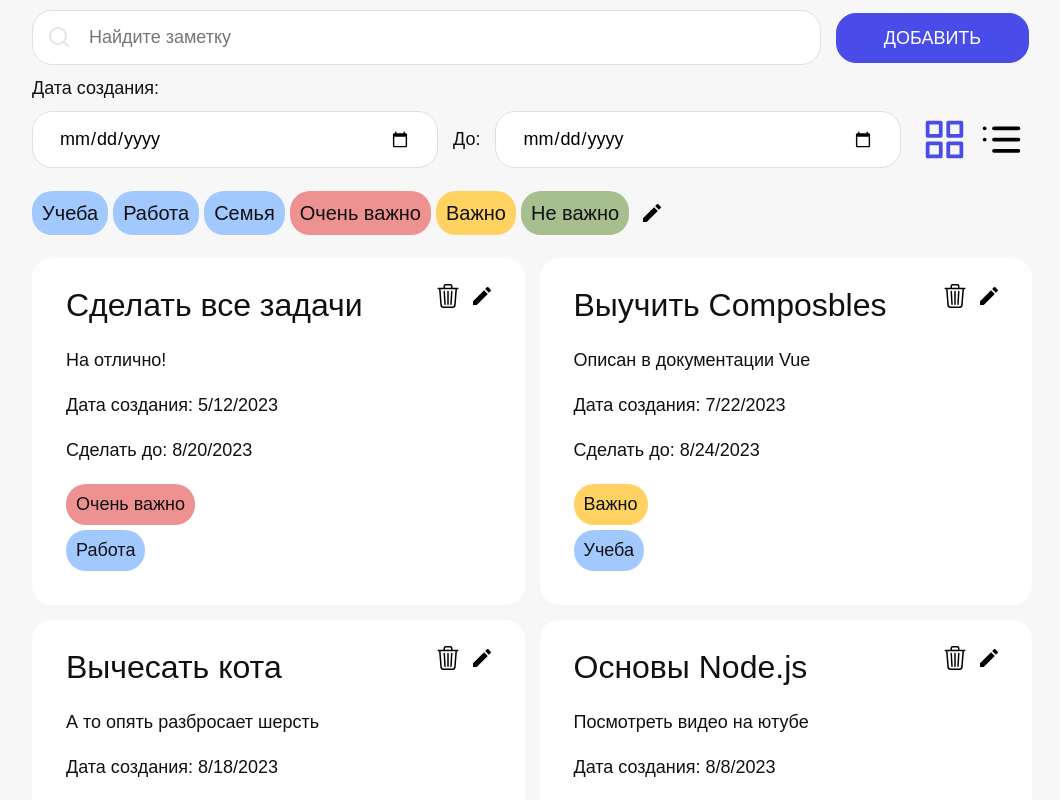
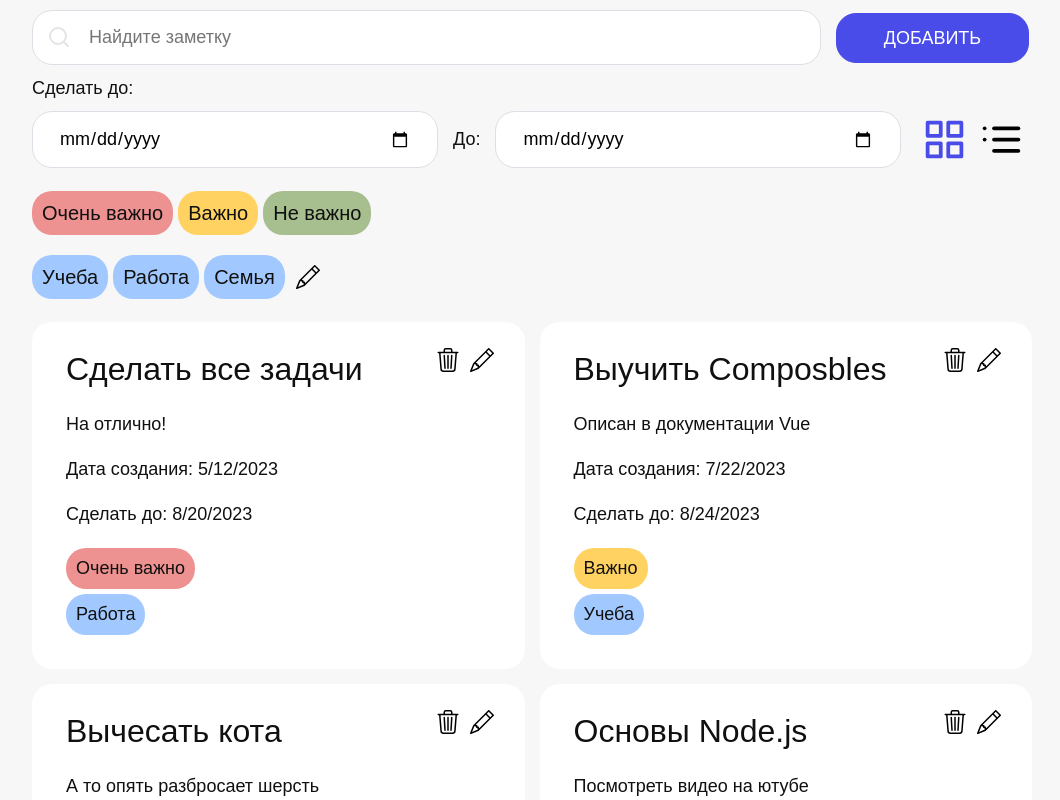
Before and after one commit to zva-2000/Note-App, a Vue app: page / in a window 1280 px wide. Shown: the top 800 px of the page, without its empty margins (108-1168 px from the left). Built offline with nearby package versions, Linux system fonts and the light colour scheme.

Commit message:
Новое приложение

```diff
--- a/src/components/AllNotes.vue
+++ b/src/components/AllNotes.vue
@@ -46,7 +46,7 @@
 }
 
 .Grid {
-  align-items: center;
+  align-items: flex-start;
   flex-wrap: wrap;
   grid-template-columns: repeat(2, 1fr);
   row-gap: 15px;
@@ -54,7 +54,7 @@
 }
 
 .List {
-  padding: 15px 0;
+  padding: 13px 0;
   grid-template-columns: repeat(1, 1fr);
 }
 
--- a/src/components/BaseTag.vue
+++ b/src/components/BaseTag.vue
@@ -79,7 +79,7 @@
 }
 
 .active.base-style,
-.hover.base-style:hover {
+.hover.base-style:hover, .deletable-btn:hover {
   background-color: #3f8bf5;
   color: white;
 }
--- a/src/components/DeletableTag.vue
+++ b/src/components/DeletableTag.vue
@@ -5,33 +5,7 @@
     class="deletable-tag"
     :hover="true"
   >
-    <!-- <ButtonForDeleteTeg @click="deleteTag" class="deletable-btn" /> -->
-
-    <svg
-      width="20"
-      height="20"
-      viewBox="0 0 24 24"
-      fill="none"
-      xmlns="http://www.w3.org/2000/svg"
-      @click="deleteTag"
-      class="deletable-btn"
-    >
-      <circle cx="12" cy="12" r="10" stroke="black" stroke-width="1.5" />
-      <path
-        d="M15 9L9 15"
-        stroke="black"
-        stroke-width="1.5"
-        stroke-linecap="round"
-        stroke-linejoin="round"
-      />
-      <path
-        d="M9 9L15 15"
-        stroke="black"
-        stroke-width="1.5"
-        stroke-linecap="round"
-        stroke-linejoin="round"
-      />
-    </svg>
+    <ButtonForDeleteTeg @click="deleteTag"/>
   </BaseTag>
 </template>
 
@@ -55,10 +29,12 @@
 </script>
 
 <style>
+
 .deletable-btn {
-  /* background-color: #494ce8; */
+  color: white;
 }
+
 .deletable-btn:hover {
-  background-color: brown;
+  color: white;
 }
 </style>
--- a/src/components/NotesWindow.vue
+++ b/src/components/NotesWindow.vue
@@ -26,7 +26,7 @@
       >Сбросить фильтры</base-button
     >
 
-    <p class="take-of-filter">Дата создания:</p>
+    <p class="take-of-filter">Сделать до:</p>
 
     <div class="inputs-window-main-content">
       <BaseInput
@@ -51,6 +51,24 @@
     </div>
 
     <div class="notes-window-main-content">
+
+      <div class="tags-wndw">
+        <BaseTag
+          v-for="teg in chooseImportanceTags"
+          :tagsText="teg"
+          :tagsStyle="{
+            [TagStyledMode.danger]: teg === 'Очень важно',
+            [TagStyledMode.success]: teg === 'Не важно',
+            [TagStyledMode.warning]: teg === 'Важно',
+          }"
+          class="tags-in-main-wndw"
+          @choose-tag="setImpr"
+          :active="importance === teg"
+          :hover="true"
+        ></BaseTag>
+     </div>
+
+      <div class="tags-wndw">
         <BaseTag
           v-if="visibleTags"
           v-for="teg in tagsForMainWindow"
@@ -73,22 +91,9 @@
           @deleteTag="deleteTag(index)"
         />
 
-      <BaseTag
-        v-for="teg in chooseImportanceTags"
-        :tagsText="teg"
-        :tagsStyle="{
-          [TagStyledMode.danger]: teg === 'Очень важно',
-          [TagStyledMode.success]: teg === 'Не важно',
-          [TagStyledMode.warning]: teg === 'Важно',
-        }"
-        class="tags-in-main-wndw"
-        @choose-tag="setImpr"
-        :active="importance === teg"
-        :hover="true"
-      ></BaseTag>
-
         <ChangeNoteButton @click="swowTags" v-if="visibleTags"></ChangeNoteButton>
         <SaveButton @click="hideTags" v-if="!visibleTags"></SaveButton>
+    </div>
     </div>
 
     <AllNotes v-if="!isEmptySearchResult" />
@@ -129,7 +134,7 @@
 
 import { TagStyledMode } from '@/types.ts';
 
-const { tagsForMainWindow, chooseImportanceTags } = useTags();
+const { tagsForMainWindow, chooseImportanceTags, sameTagError, emptyTagError } = useTags();
 
 const { emptyTitleError, addNote, isEmptySearchResult } = useNotes();
 
@@ -155,6 +160,8 @@
 const hideTags = () => {
   visibleTags.value = true;
   emptyTitleError.value = '';
+  sameTagError.value = '';
+  emptyTagError.value = '';
 };
 
 const openModal = () => {
@@ -170,6 +177,9 @@
   addNote(newNote);
   if (emptyTitleError.value !== 'Введите заголовок') {
     closeModal();
+    console.log(sameTagError.value)
+    sameTagError.value = '';
+    emptyTagError.value = '';
   }
 };
 
@@ -199,11 +209,12 @@
 }
 
 .notes-window-main-content {
-  align-items: center;
+  /* align-items: center; */
   display: flex;
-  gap: 5px;
+  gap: 20px;
   margin-bottom: 10px;
   flex-wrap: wrap;
+  flex-direction: column;
 }
 
 .inputs-window-main-content {
@@ -213,14 +224,20 @@
   box-sizing: border-box;
   padding: 0px 0px 13px 0px;
   gap: 15px;
+
 }
 
 .tags-in-main-wndw {
   cursor: pointer;
   display: flex;
-  gap: 5px;
+  gap: 20px;
   font-size: 20px;
   text-align: center;
+}
+
+.tags-wndw {
+  display: flex;
+  gap: 5px;
 }
 
 .all-notes {
--- a/src/components/SvgForButtons.vue
+++ b/src/components/SvgForButtons.vue
@@ -72,17 +72,13 @@
   </span>
 
   <span v-if="name == 'svg-change'">
-    <svg
+    <svg xmlns="http://www.w3.org/2000/svg"
       width="24"
       height="24"
-      viewBox="0 0 24 24"
       fill="currentColor"
-      xmlns="http://www.w3.org/2000/svg"
-    >
-      <path
-        d="M3 17.25V21H6.75L17.81 9.94L14.06 6.19L3 17.25ZM20.71 7.04C21.1 6.65 21.1 6.02 20.71 5.63L18.37 3.29C17.98 2.9 17.35 2.9 16.96 3.29L15.13 5.12L18.88 8.87L20.71 7.04Z"
-        fill="#000000"
-      />
+      class="bi bi-trash3"
+      viewBox="0 0 16 16">
+      <path d="M12.146.146a.5.5 0 0 1 .708 0l3 3a.5.5 0 0 1 0 .708l-10 10a.5.5 0 0 1-.168.11l-5 2a.5.5 0 0 1-.65-.65l2-5a.5.5 0 0 1 .11-.168l10-10zM11.207 2.5 13.5 4.793 14.793 3.5 12.5 1.207 11.207 2.5zm1.586 3L10.5 3.207 4 9.707V10h.5a.5.5 0 0 1 .5.5v.5h.5a.5.5 0 0 1 .5.5v.5h.293l6.5-6.5zm-9.761 5.175-.106.106-1.528 3.821 3.821-1.528.106-.106A.5.5 0 0 1 5 12.5V12h-.5a.5.5 0 0 1-.5-.5V11h-.5a.5.5 0 0 1-.468-.325z"/>
     </svg>
   </span>
 
--- a/src/composables/useNotes.ts
+++ b/src/composables/useNotes.ts
@@ -123,12 +123,12 @@
       if (filterDateOne.value || filterDateTwo.value) {
         if (timestampDateOne.value && timestampDateTwo.value) {
           dateCheck =
-            timestampDateOne.value <= note.beginDate &&
-            timestampDateTwo.value >= note.beginDate;
+            timestampDateOne.value <= note.date &&
+            timestampDateTwo.value >= note.date;
         } else if (timestampDateOne.value) {
-          dateCheck = timestampDateOne.value <= note.beginDate;
+          dateCheck = timestampDateOne.value <= note.date;
         } else if (timestampDateTwo.value) {
-          dateCheck = timestampDateTwo.value >= note.beginDate;
+          dateCheck = timestampDateTwo.value >= note.date;
         }
       }
       return tagAndImportanceCheck && dateCheck && searchCheck;
@@ -159,6 +159,10 @@
     });
   }
 
+  const isEmptySearchResult = computed(() => {
+    return filteredNotesList.value.length === 0;
+  });
+
   return {
     notes,
     removeNote,
@@ -168,6 +172,7 @@
     updateNoteTeg,
     updateNote,
     deleteTag,
-    emptyTitleErrorInUpdatindNote
+    emptyTitleErrorInUpdatindNote,
+    isEmptySearchResult
   };
 }
```
Also changed, not shown: src/components/addTegComponent.vue (+0 -8 lines), src/composables/useTags.ts (+0 -31 lines). Lines whose indentation alone changed are shown as unchanged.
